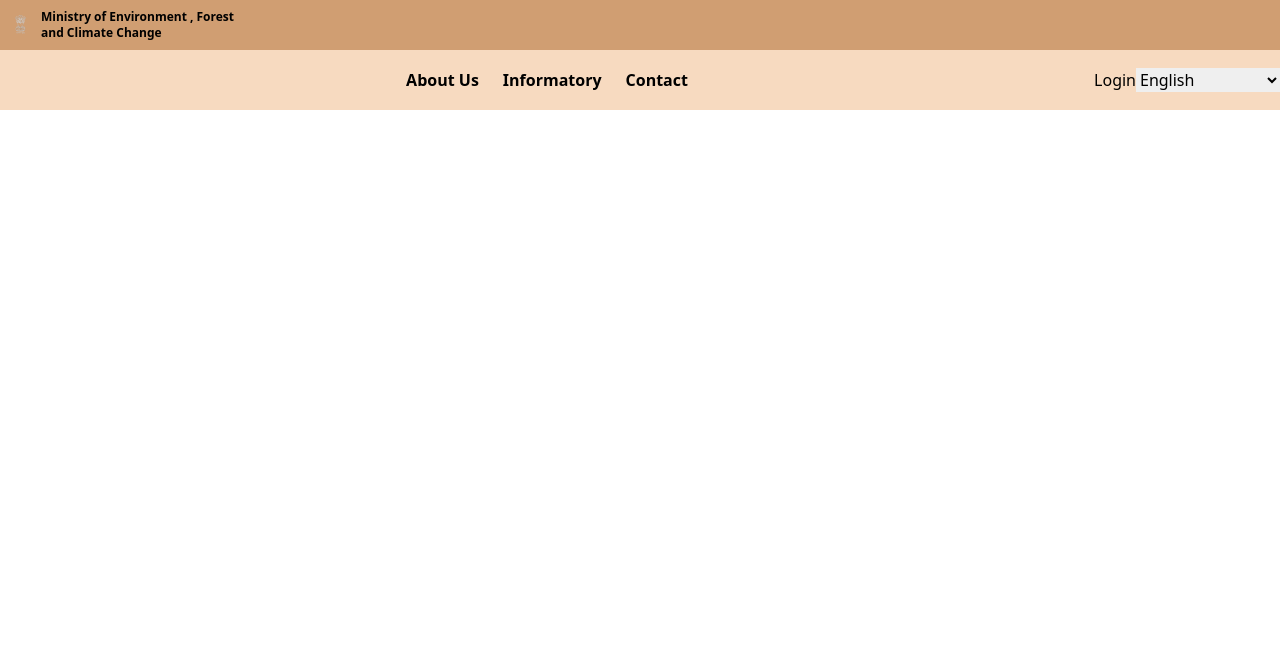
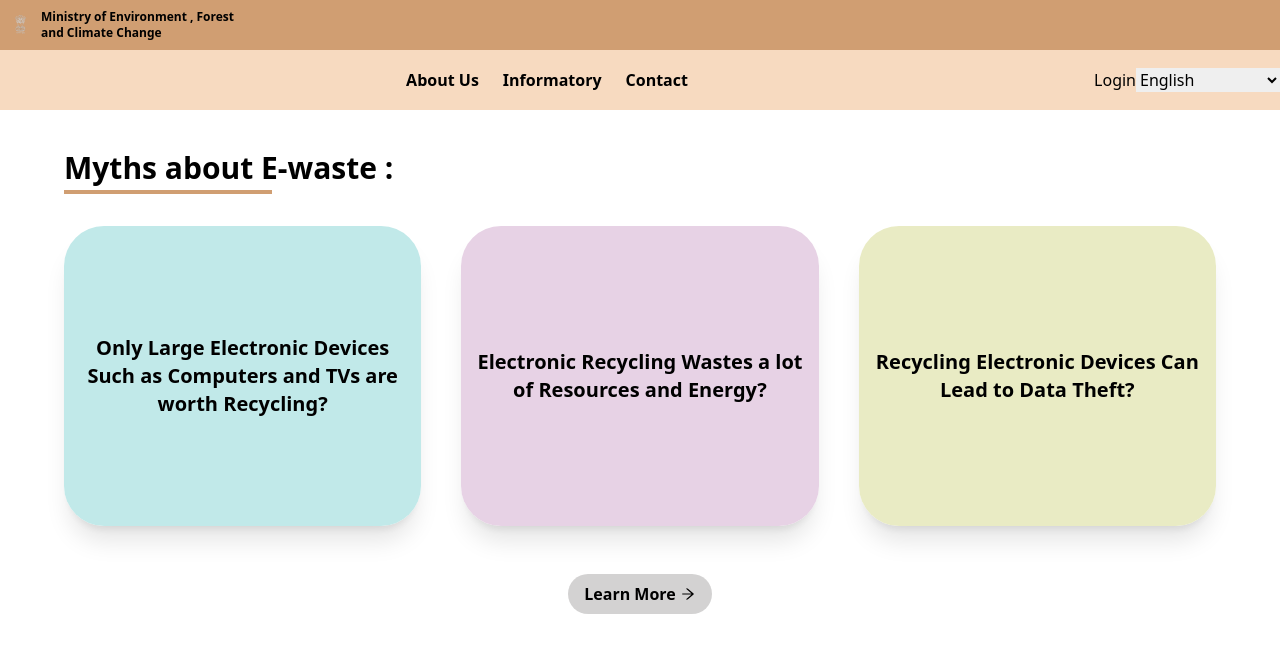
Before and after one commit to Nitish0604/WebWeavers, a React (Create React App) app in the folder frontend/: page / in a window 1280 px wide. Shown: the top 652 px of the page. Built offline with nearby package versions, Linux system fonts and the light colour scheme.

Commit message:
myths added

```diff
--- a/frontend/package.json
+++ b/frontend/package.json
@@ -7,7 +7,9 @@
     "@testing-library/react": "^13.4.0",
     "@testing-library/user-event": "^13.5.0",
     "react": "^18.2.0",
+    "react-countup": "^6.4.2",
     "react-dom": "^18.2.0",
+    "react-icons": "^4.11.0",
     "react-router-dom": "^6.16.0",
     "react-scripts": "5.0.1",
     "web-vitals": "^2.1.4"
--- /dev/null
+++ b/frontend/src/Components/Info.jsx
@@ -0,0 +1,61 @@
+import React from 'react'
+import { Link } from 'react-router-dom'
+import {AiOutlineArrowRight} from 'react-icons/ai';
+function Info() {
+  return (
+    <div className='w-[90%] mx-auto mt-10'>
+        {/* heading  */}
+        <div>
+            <div className='text-3xl font-bold'>Myths about E-waste : </div>
+            <div className='w-52 h-1 bg-[#d09e72] mt-1'></div>
+        </div>
+        {/* flip cards  */}
+        <div className='flex flex-row space-x-10 mt-8'>
+            {/* flip card 1 */}
+            <div className='flip-card'>
+                <div class="flip-card-inner shadow-xl">
+                    <div class="flip-card-front  bg-[#c1e9e9] flex items-center justify-center">
+                        <div className='text-xl font-bold px-2'> Only Large Electronic Devices Such as Computers and TVs are worth Recycling?</div>
+                    </div>
+                    <div class="flip-card-back bg-[#c2fdfd] flex items-center justify-center">
+                        <p className='font-semibold px-2'>A lot of us have this misconception that small devices are not worth recycling as they are so small. But in reality, it is the opposite.
+                        The small components of such devices use a lot of toxic chemicals, which should be prevented from ending up at landfills at all costs</p>
+                    </div>
+                </div>
+            </div>
+            {/* flipcard2 */}
+            <div className='flip-card'>
+                <div class="flip-card-inner shadow-xl">
+                    <div class="flip-card-front bg-[#e7d2e5] flex items-center justify-center">
+                        <div className='text-xl font-bold px-2'> Electronic Recycling Wastes a lot of Resources and Energy?</div>
+                    </div>
+                    <div class="flip-card-back bg-[#fdccf8] flex items-center justify-center">
+                        <p className='font-semibold px-2'>This is one of the biggest myths when it comes to e-waste management. But in reality, recycling old electronic devices helps us recover and recycle a lot of valuable metals.
+                        This makes e-waste recycling and e-waste management in India especially important because India imports a lot of its metals.</p>
+                    </div>
+                </div>
+            </div>
+            {/* flipcard3 */}
+            <div className='flip-card'>
+                <div class="flip-card-inner shadow-xl">
+                    <div class="flip-card-front bg-[#e9ebc4] flex items-center justify-center">
+                        <div className='text-xl font-bold px-2'> Recycling Electronic Devices Can Lead to Data Theft? </div>
+                    </div>
+                    <div class="flip-card-back bg-[#f8fbbe] flex items-center justify-center">
+                        <p className='font-semibold px-2'>This is actually a very legitimate concern and there have been a lot of instances where people have fallen prey to data theft when they gave their electronic devices for recycling.
+                        But today, we have ITAD companies, which stand for IT Asset Disposal. They help you not only safely wipe out your data but also help you in safely disposing of/ recycling your electronic devices.</p>
+                    </div>
+                </div>
+            </div>
+        </div>
+        {/* learn more button  */}
+        <div className='my-12 flex justify-center'>
+            <Link to='/informatory'><button className='flex items-center space-x-1 px-4 py-2 rounded-full font-bold bg-[#55545442]'>
+                <div>Learn More </div>
+                <div className='font-bold'><AiOutlineArrowRight/></div>
+            </button></Link>
+        </div>
+    </div>
+  )
+}
+export default Info;
--- a/frontend/src/Components/Navbar.js
+++ b/frontend/src/Components/Navbar.js
@@ -1,119 +1,12 @@
-// import React from 'react'
+import React from 'react'
 import logo from "../assets/Govlogo.png"
 
-// import { Link } from "react-router-dom"
-// //import Login from "./Login"
 
-// //import {toast} from "react-hot-toast"
-// //import { useNavigate } from 'react-router-dom';
-
-
-// const Navbar = (props) => {
-//     // let isLoggedIn = props.isLoggedIn;
-//     // let setIsLoggedIn = props.setIsLoggedIn;
-//     // const navigate = useNavigate();
-//     // function onClickhandler() {
-//     //     navigate("/login");
-//     // }
-// // 33363b 3a5985
-//   return (
-//     <div className='flex flex-col fixed'>
-//         <div className='flex justify-between bg-[#d09e72] items-center w-[100vw] max-w-[1640px] h-[50px] px-2'>
-//             <div className='flex flex-row items-center'>
-//                 <Link to="/">
-//                     <img
-//                     className=' text-black mt-3'
-//                     src={logo} alt="Logo" width={50} height={15} loading="lazy" ></img>
-//                 </Link>
-//                 <h5 className=' text-[#000000] text-xs font-semibold'> Ministry of Environment , Forest<br />
-//                     and Climate Change
-//                 </h5>
-//             </div>
-//             <div>
-//                 <select className='w-36'>
-//                     <option>English</option>
-//                     <option>Bengali</option>
-//                     <option>Bengali</option>
-//                     <option>Bengali</option>
-//                     <option>Bengali</option>
-//                 </select>
-//             </div>
-//            {/* bfbfbf  a2a2a2 6185ca    ccae92ab */}
-//         </div>
-//         {/* </div> */}
-//         <div className='flex bg-[#f4c8a2ab] content-center  justify-center overflow-x-hidden  overflow-y-hidden items-center w-[100vw] max-w-[1640px] mx-auto'>
-//             <nav className='py-3 font-semibold'>
-//                 <ul className=' text-[#000000] flex gap-x-6'>
-//                       {/* <img className='  w-20 h-14'
-//                           src={logo2} alt="Logo" width={50} height={15} loading="lazy">
-
-//                       </img> */}
-//                 <li>
-//                     <Link to="/about">About Us</Link>
-//                       </li>
-//                       <li>
-//                     <Link to="/informatory">Informatory</Link>
-//                 </li>
-//                 <li>
-//                     <Link to="/contact">Contact</Link>
-//                 </li>
-
-
-
-//             </ul>
-//               </nav>
-//           </div>
-
-//         {/* <div className='flex items-center gap-x-4'>
-//             { !isLoggedIn &&
-//                 <Link to="/Login">
-//                     <button onClick={onClickhandler} className='bg-richblack-800 text-white py-[6px]
-//                     px-[10px] rounded-[8px] border border-richblack-700'>
-//                         Log in
-//                     </button>
-//                 </Link>
-//             }
-
-
-//             { isLoggedIn &&
-//                 <Link to="/">
-//                     <button onClick={() => {
-//                         setIsLoggedIn(false);
-//                         toast.success("Logged Out");
-//                     }}
-//                     className='bg-richblack-800 text-richblack-100 py-[6px]
-//                     px-[10px] rounded-[8px] border border-richblack-700'>
-//                         Log Out
-//                     </button>
-//                 </Link>
-//             }
-//             { isLoggedIn &&
-//                 <Link to="/dashboard">
-//                     <button
-//                      className='bg-richblack-800 text-richblack-100 py-[6px]
-//                     px-[10px] rounded-[8px] border border-richblack-700'>
-//                         Dashboard
-//                     </button>
-//                 </Link>
-//             }
-//         </div> */}
-
-//     </div>
-//   )
-// }
-
-
-// export default Navbar
-
-
-
-import React from 'react'
 import { Link } from "react-router-dom"
 const Navbar = (props) => {
     // 33363b 3a5985
     return (
-
-        <div className='flex flex-col fixed'>
+        <div className='flex flex-col'>
             <div className='flex justify-between bg-[#d09e72] items-center w-[100vw] max-w-[1640px] h-[50px] px-2'>
                 <div className='flex flex-row items-center'>
                     <Link to="/">
@@ -125,15 +18,11 @@ const Navbar = (props) => {
                         and Climate Change
                     </h5>
                 </div>
-
                 {/* bfbfbf  a2a2a2 6185ca    ccae92ab */}
             </div>
-
             <div>
-                <div className='flex fixed bg-[#f4c8a2ab] justify-between items-center w-[100vw] max-w-[1640px]  mx-auto h-[60px]'>
-
+                <div className='flex bg-[#f4c8a2ab] justify-between items-center w-[100vw] max-w-[1640px]  mx-auto h-[60px]'>
                 <nav className='flex items-center mx-auto justify-between'>
-
                     <ul className=' text-[#000000] flex gap-x-6 font-semibold'>
                         {/* <img className='  w-20 h-14'
                             src={logo2} alt="Logo" width={50} height={15} loading="lazy">
@@ -164,14 +53,9 @@ const Navbar = (props) => {
                             </select>
                         </div>
                     </div>
-
-
                 </div>
                 </div>
-
         </div>
-
-
     )
 }
 export default Navbar;
--- /dev/null
+++ b/frontend/src/Components/Statistics.jsx
@@ -0,0 +1,14 @@
+import React from 'react'
+import CountUp from 'react-countup';
+function Statistics() {
+  return (
+    <div>
+        {/* first  */}
+        <div className='w-[200px] height-[200px] rounded-full border bg-lightgreen'>
+            {/* Lorem ipsum, dolor sit amet consectetur adipisicing elit. Nihil rem, ad cupiditate est distinctio vel fugiat sint. */}
+        </div>
+    </div>
+  )
+}
+
+export default Statistics;
--- a/frontend/src/Pages/Homepage.js
+++ b/frontend/src/Pages/Homepage.js
@@ -1,5 +1,7 @@
 import React from 'react'
 import Navbar from "../Components/Navbar"
+import Info from '../Components/Info';
+import Statistics from '../Components/Statistics';
 //import ImageSlider from '../Components/ImageSlider';
 
 
@@ -8,19 +10,12 @@ function Home( props ) {
 //     let isLoggedIn = props.isLoggedIn;
 //     let setIsLoggedIn = props.setIsLoggedIn;
 //     //const navigate = useNavigate();
-
   return (
-
-
      <div>
-
-        <Navbar />
-      <div className=''>
-
-           </div>
+        <Navbar/>
+        <Info/>
+        {/* <Statistics/> */}
      </div>
-
-
    );
 }
 export default Home;
--- a/frontend/src/index.css
+++ b/frontend/src/index.css
@@ -2,3 +2,45 @@
 @tailwind base;
 @tailwind components;
 @tailwind utilities;
+
+.flip-card
+{
+    /* background-color: transparent; */
+    width: 33%;
+    height: 300px;
+    perspective: 1000px;
+}
+.flip-card-inner {
+    position: relative;
+    width: 100%;
+    height: 100%;
+    text-align: center;
+    transition: transform 0.6s;
+    transform-style: preserve-3d;
+    /* box-shadow: 0 4px 8px 0 rgba(0,0,0,0.2); */
+    border-radius: 40px;
+  }
+
+  .flip-card:hover .flip-card-inner {
+    transform: rotateY(180deg);
+  }
+
+  .flip-card-front, .flip-card-back {
+    position: absolute;
+    width: 100%;
+    height: 100%;
+    -webkit-backface-visibility: hidden;
+    backface-visibility: hidden;
+  }
+
+  .flip-card-front {
+    color: black;
+    border-radius: 40px;
+  }
+
+  .flip-card-back {
+    /* background-color: #2980b9; */
+    color: black;
+    transform: rotateY(180deg);
+    border-radius: 40px;
+  }
```
Also changed, not shown: 1 other file (tests, documents, lock files or other folders). Lines whose indentation alone changed are shown as unchanged.
